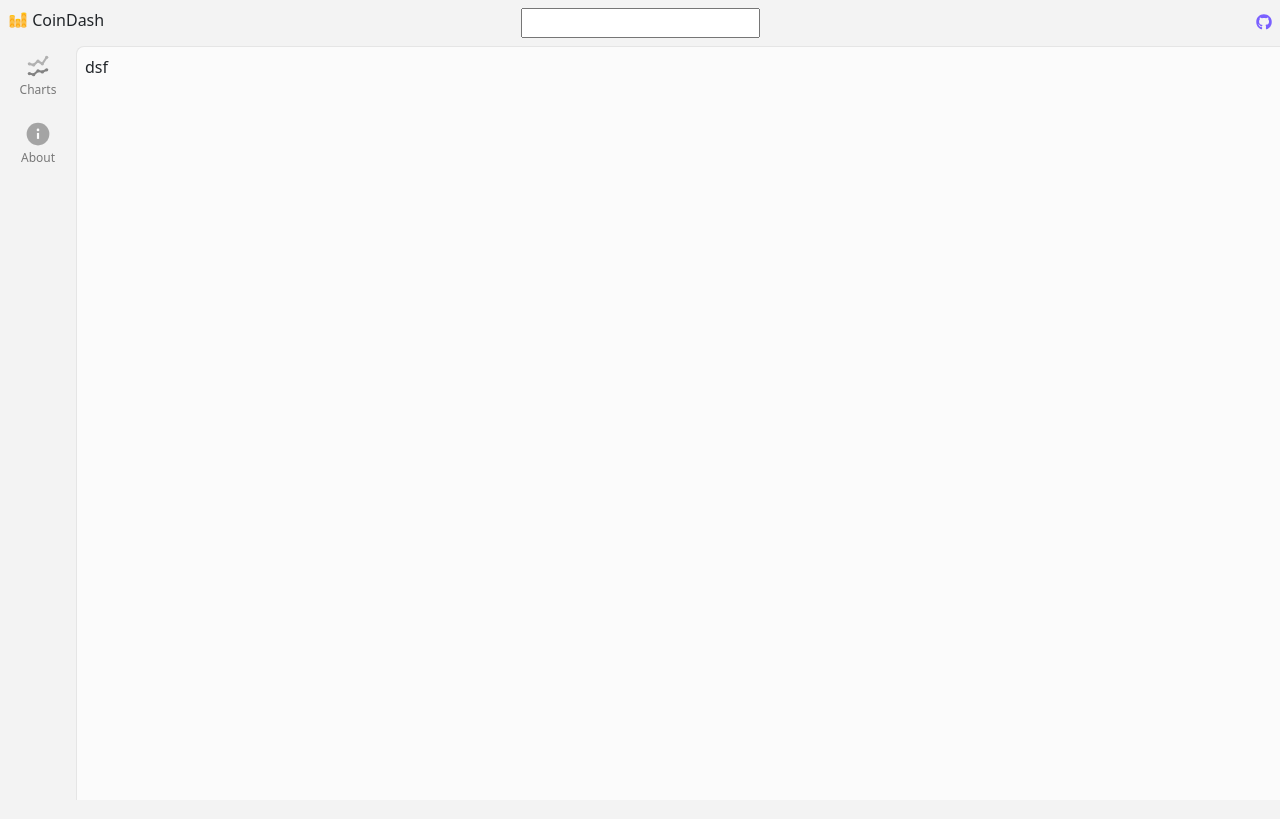
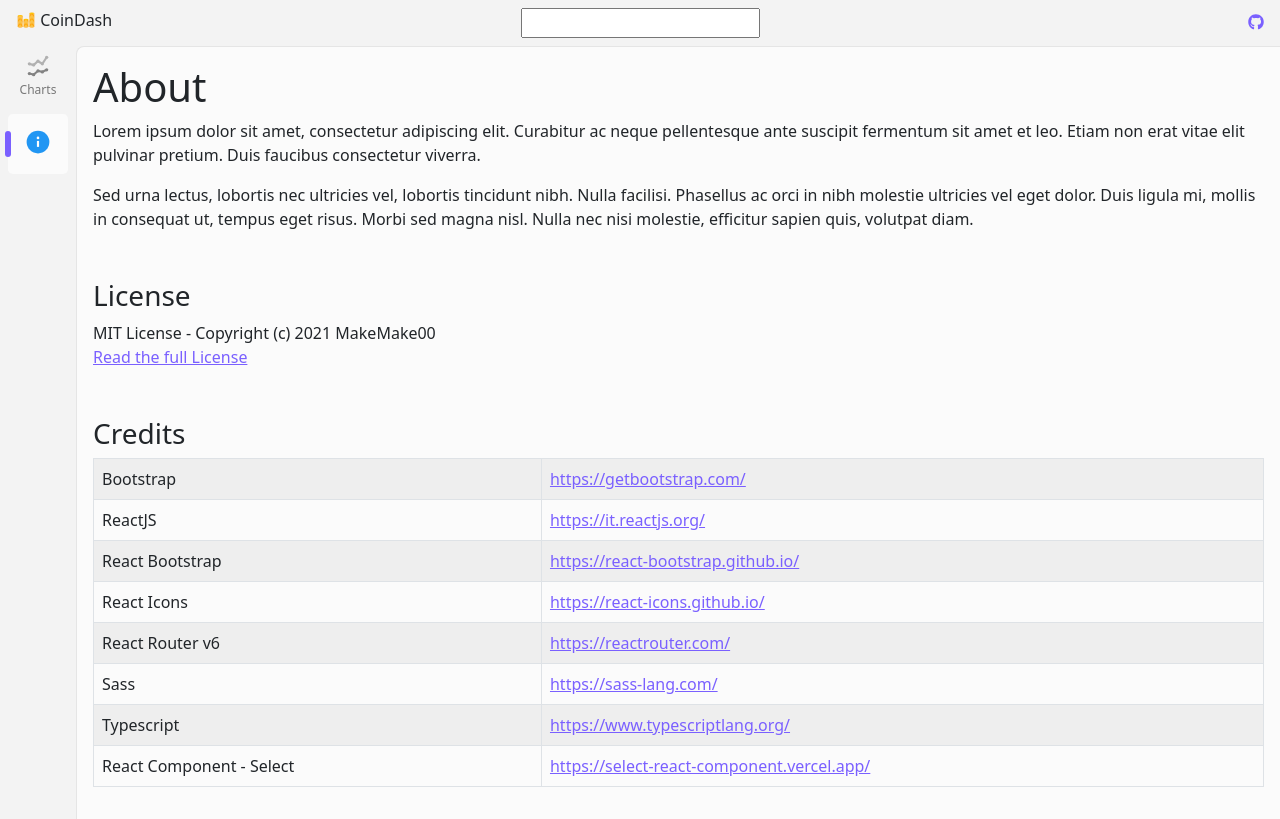
Before and after one commit to MakeMake00/coindash, a React (Create React App) app: page /#/about in a window 1280 px wide. Before the commit this address led to /. Built offline with nearby package versions, Linux system fonts and the light colour scheme.

Commit message:
➕ Added react-router-dom

```diff
--- a/package.json
+++ b/package.json
@@ -15,6 +15,7 @@
     "react-bootstrap": "^2.0.3",
     "react-dom": "^17.0.2",
     "react-icons": "^4.3.1",
+    "react-router-dom": "^6.1.1",
     "react-scripts": "4.0.3",
     "sass": "^1.45.0",
     "typescript": "^4.1.2",
--- a/src/assets/scss/containers/_app-container.scss
+++ b/src/assets/scss/containers/_app-container.scss
@@ -8,6 +8,6 @@
     border-left: 1px solid #e5e5e5;
     border-top: 1px solid #e5e5e5;
     border-top-left-radius: 0.5rem;
-    padding: 0.5rem;
+    padding: 1rem;
   }
 }
--- a/src/assets/scss/containers/_app-menu.scss
+++ b/src/assets/scss/containers/_app-menu.scss
@@ -14,6 +14,7 @@
     margin-bottom: 0.5rem;
     cursor: pointer;
     transition: 0.3s;
+    text-decoration: none;
 
     &.align-bottom {
       align-self: flex-end;
@@ -37,16 +38,18 @@
     }
 
     &::after {
-      display: none;
       position: absolute;
       background: $primary;
-      width: 6px;
+      width: 0px;
+      opacity: 0;
       height: 26px;
       border-radius: 3px;
       top: 50%;
       left: 0;
       transform: translate(-50%, -50%);
       content: "";
+      transition: 0.3s;
+      transition-timing-function: linear;
     }
 
     &:hover {
@@ -77,6 +80,8 @@
 
       &::after {
         display: block;
+        width: 6px;
+        opacity: 1;
       }
     }
   }
--- a/src/components/AppMenuItem.tsx
+++ b/src/components/AppMenuItem.tsx
@@ -1,18 +1,21 @@
 import { IconType } from "react-icons/lib";
+import { NavLink } from "react-router-dom";
 
 interface Props {
   label: string,
   icon: IconType,
+  to: string,
   alignBottom?: true
 }
 
 export default function AppMenuItem(props: Props) {
   return (
-    <div
+    <NavLink
+      to={props.to}
       className={`app-menu-item ${props.alignBottom && 'align-bottom'}`}
     >
       <props.icon className="item-icon"/>
       <div className="item-label">{props.label}</div>
-    </div>
+    </NavLink>
   );
 }
--- /dev/null
+++ b/src/components/CreditsList.tsx
@@ -0,0 +1,36 @@
+import { Table } from "react-bootstrap";
+
+const credits = [
+  { name: "Bootstrap", website: "https://getbootstrap.com/" },
+  { name: "ReactJS", website: "https://it.reactjs.org/" },
+  { name: "React Bootstrap", website: "https://react-bootstrap.github.io/" },
+  { name: "React Icons", website: "https://react-icons.github.io/" },
+  { name: "React Router v6", website: "https://reactrouter.com/" },
+  { name: "Sass", website: "https://sass-lang.com/" },
+  { name: "Typescript", website: "https://www.typescriptlang.org/" },
+  { name: "React Component - Select", website: "https://select-react-component.vercel.app/" }
+];
+
+export default function CreditsList() {
+
+  return (
+    <Table striped bordered>
+      <tbody>
+      {credits.map(c =>
+        <tr>
+          <td>{c.name}</td>
+          <td>
+            <a
+              href={c.website}
+              target="_blank"
+              rel="noopener noreferrer"
+            >
+              {c.website}
+            </a>
+          </td>
+        </tr>
+      )}
+      </tbody>
+    </Table>
+  );
+}
--- a/src/containers/App.tsx
+++ b/src/containers/App.tsx
@@ -1,14 +1,26 @@
 import AppContainer from "./AppContainer";
 import AppHeader from "./AppHeader";
+import { HashRouter as Router, Routes, Route } from "react-router-dom";
+
+import ChartsRoute from "routes/Charts";
+import AboutRoute from "routes/About";
+
 
 export default function App() {
   return (
-    <div className="app">
-      <AppHeader />
+    <Router>
+      <div className="app">
+        <AppHeader />
 
-      <AppContainer>
-        dsf
-      </AppContainer>
-    </div>
+        <AppContainer>
+
+          <Routes>
+            <Route path="/about" element={<AboutRoute />} />
+            <Route path="/" element={<ChartsRoute />} />
+          </Routes>
+
+        </AppContainer>
+      </div>
+    </Router>
   );
 }
--- a/src/containers/AppHeader.tsx
+++ b/src/containers/AppHeader.tsx
@@ -6,14 +6,14 @@ import CoinsSearchBar from "components/CoinsSearchBar";
 export default function AppHeader() {
   return (
     <Container fluid className="p-0">
-      <Row className="app-header">
-        <Col md={3} className="header-logo">
+      <Row className="app-header g-0">
+        <Col md={3} className="header-logo ps-2">
           <FcSalesPerformance size="20" style={{marginTop: "-3px"}} /> CoinDash
         </Col>
         <Col className="text-center">
           <CoinsSearchBar />
         </Col>
-        <Col md={3} className="text-end">
+        <Col md={3} className="text-end pe-2">
           <a
             href="https://github.com/MakeMake00/coindash"
             rel="noopener, noreferrer"
--- a/src/containers/AppMenu.tsx
+++ b/src/containers/AppMenu.tsx
@@ -4,8 +4,17 @@ import AppMenuItem from "components/AppMenuItem";
 export default function AppMenu() {
   return (
     <nav className="app-menu">
-      <AppMenuItem label="Charts" icon={FcLineChart}/>
-      <AppMenuItem label="About" icon={FcInfo} alignBottom />
+      <AppMenuItem
+        label="Charts"
+        icon={FcLineChart}
+        to="/"
+      />
+      <AppMenuItem
+        label="About"
+        icon={FcInfo}
+        to="/about"
+        alignBottom
+      />
     </nav>
   );
 }
--- /dev/null
+++ b/src/routes/About.tsx
@@ -0,0 +1,38 @@
+import CreditsList from "components/CreditsList";
+
+export default function AboutRoute() {
+  return (
+    <div>
+      <h1>About</h1>
+      <p>
+        Lorem ipsum dolor sit amet, consectetur adipiscing elit.
+        Curabitur ac neque pellentesque ante suscipit fermentum sit amet et leo.
+        Etiam non erat vitae elit pulvinar pretium.
+        Duis faucibus consectetur viverra.
+      </p>
+      <p>
+        Sed urna lectus, lobortis nec ultricies vel, lobortis tincidunt nibh.
+        Nulla facilisi.
+        Phasellus ac orci in nibh molestie ultricies vel eget dolor.
+        Duis ligula mi, mollis in consequat ut, tempus eget risus. Morbi sed magna nisl.
+        Nulla nec nisi molestie, efficitur sapien quis, volutpat diam.
+      </p>
+
+      <h3 className="mt-5">License</h3>
+      <p>
+        MIT License - Copyright (c) 2021 MakeMake00<br />
+        <a
+          href="https://github.com/MakeMake00/coindash/blob/main/LICENSE"
+          rel="noopener, noreferrer"
+          target="_blank"
+        >
+          Read the full License
+        </a>
+      </p>
+
+      <h3 className="mt-5">Credits</h3>
+      <CreditsList />
+
+    </div>
+  );
+}
--- /dev/null
+++ b/src/routes/Charts.tsx
@@ -0,0 +1,5 @@
+export default function ChartsRoute() {
+  return (
+    <h1 className="display-1">Charts</h1>
+  );
+}
```
Also changed, not shown: 1 other file (tests, documents, lock files or other folders).
